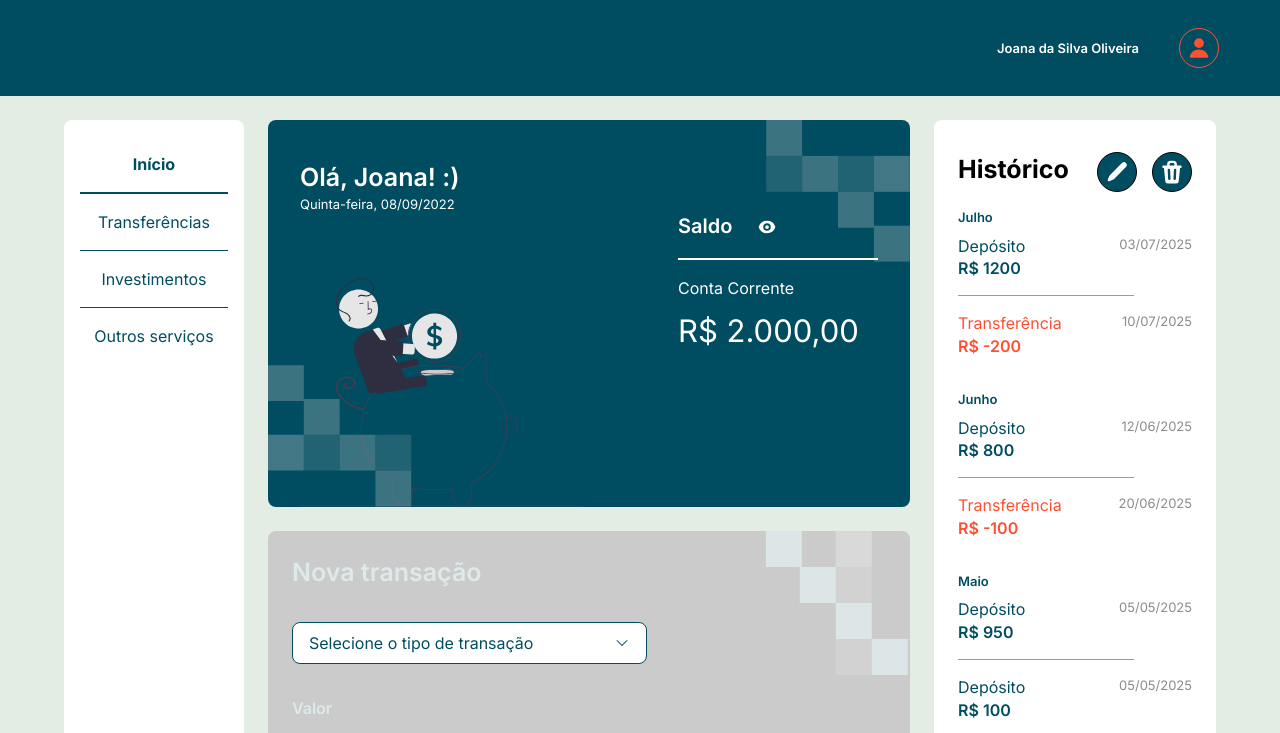
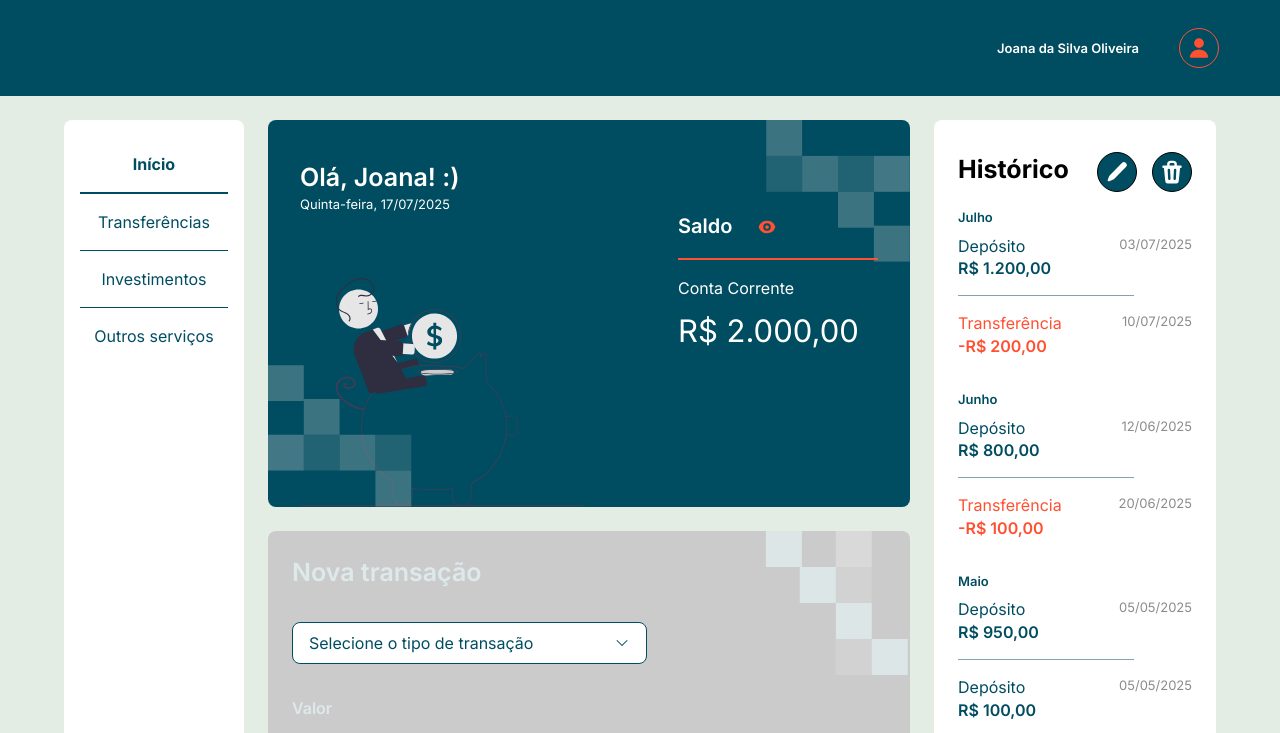
Before and after one commit to Walteann/bytebank, a Next.js app: page / in a window 1280 px wide. Shown: the top 733 px of the page. Built offline with nearby package versions, Linux system fonts and the light colour scheme.

Commit message:
feat: formatacao de valores monetarios

```diff
--- a/app/components/layout/Extrato.tsx
+++ b/app/components/layout/Extrato.tsx
@@ -124,7 +124,10 @@ export default function Extrato() {
 													: "text-primary"
 											}`}
 										>
-											R$ {trasacao.valor}
+											{new Intl.NumberFormat("pt-BR", {
+												style: "currency",
+												currency: "BRL",
+											}).format(trasacao.valor)}
 										</span>
 									</div>
 								))}
--- a/app/components/layout/Saldo.tsx
+++ b/app/components/layout/Saldo.tsx
@@ -1,30 +1,46 @@
 import { EyeIcon } from "@heroicons/react/16/solid";
 
 export default function Saldo() {
+	const saldoDaConta = 2000;
+	const dataAtual = new Date().toLocaleDateString("pt-BR", {
+		weekday: "long",
+		day: "2-digit",
+		month: "2-digit",
+		year: "numeric",
+	});
+
+	const dataFormatada =
+		dataAtual.charAt(0).toUpperCase() + dataAtual.slice(1);
+
 	return (
 		<section className="bg-primary text-white rounded-default flex justify-center items-center flex-col pt-[40px]  bg-custom-pixel mb-[24px]">
 			<div className="sm:w-full sm:w-[500px] sm:pl-[32px] sm:pr-[32px]">
 				<h2 className="font-semibold text-xl">Olá, Joana! :)</h2>
 				<div className="flex flex-col sm:flex-row sm:justify-between">
 					<span className="font-regular text-sm">
-						Quinta-feira, 08/09/2022
+						{dataFormatada}
 					</span>
 					<div className="min-w-[200px] max-w-max">
 						<div className="flex items-center gap-[25px] p-[16px] pl-0">
 							<span className="font-semibold text-lg">Saldo</span>
 							<button className="w-[20px] h-[20px]">
-								<EyeIcon />
+								<EyeIcon className="text-accent" />
 							</button>
 						</div>
-						<hr className="border-t-2" />
+						<hr className="border-t-2 border-accent" />
 						<p className="font-regular text-md pt-[16px] pb-[8px]">
 							Conta Corrente
 						</p>
-						<p className="font-regular text-[31px]">R$ 2.000,00</p>
+						<p className="font-regular text-[31px]">
+							{new Intl.NumberFormat("pt-BR", {
+								style: "currency",
+								currency: "BRL",
+							}).format(saldoDaConta)}
+						</p>
 					</div>
 				</div>
 
-                <div className="h-[384px] sm:h-[152px]"></div>
+				<div className="h-[384px] sm:h-[152px]"></div>
 			</div>
 		</section>
 	);
```
